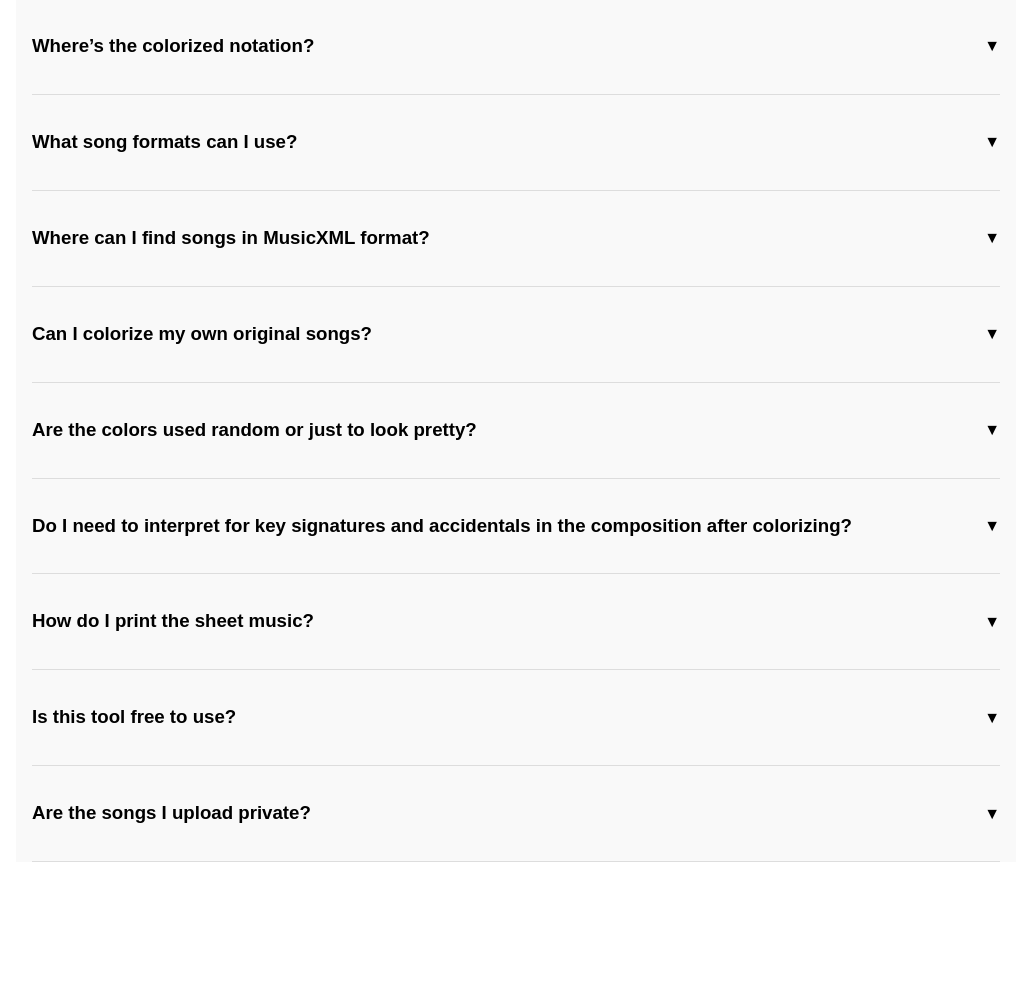
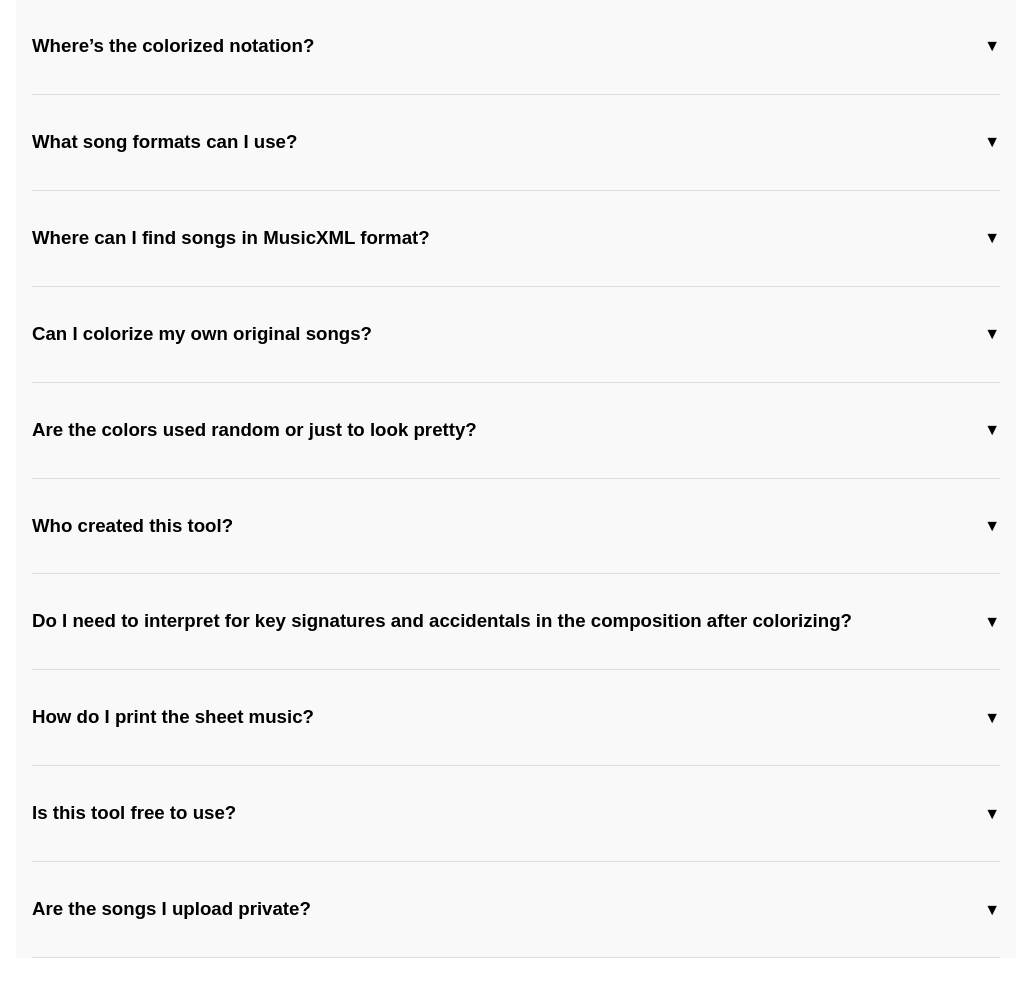
Before and after one commit to jake-kirsch/colormusic-render-tool, a FastAPI app: page /pages/faq in a window 1280 px wide. Shown: the part 78-1068 px from the top of the page, without its empty margins (124-1155 px from the left). Before the commit the page ends 940 px from the top, so only its background shows below. Run offline with FastAPI, Linux system fonts and the light colour scheme; some libraries are stand-ins or nearby versions.

Commit message:
Proto - Site Work (cont.)

```diff
--- a/app/templates/pages/about.html
+++ b/app/templates/pages/about.html
@@ -26,7 +26,7 @@
     <p style="font-size: 1.1rem;">The ColorMusic Notation Tool is provided for your playing pleasure by <strong><a href="https://www.linkedin.com/in/jake-kirsch-dataeng" target="_blank" rel="noopener noreferrer" style="color: black; text-decoration: none;">Jake Kirsch</a></strong>, a data engineer based in Atlanta.</p>
     <br>
     <p style="font-size: 1.1rem;">
-        This rendering tool is free to use. If it helps you, please consider supporting hosting & development costs ☕
+        The tool is free to use. If it helps you, please consider supporting hosting & development costs ☕
     </p>
     <a href="https://www.buymeacoffee.com/jake_kirsch" target="_blank">
         <button style="background-color: #FFDD00; color: #000; padding: 10px 20px; font-size: 16px; border-radius: 6px; border: none; cursor: pointer; font-weight: bold;">
--- a/app/templates/pages/faq.html
+++ b/app/templates/pages/faq.html
@@ -9,7 +9,7 @@
         <span class="arrow">▼</span>
       </div>
       <div class="faq-answer">
-        After you click “Render,” the color notation appears below on the webpage. A button labeled “Download All as ZIP” also appears for you to download the rendered notation to your local device. The ZIP folder contains both black-and-white and colorized versions of each song page.
+        <p>After you click “Render,” the color notation appears below on the webpage. A button labeled “Download All as ZIP” also appears for you to download the rendered notation to your local device. The ZIP folder contains both black-and-white and colorized versions of each song page.</p>
       </div>
     </div>
 
@@ -47,7 +47,7 @@
         <span class="arrow">▼</span>
       </div>
       <div class="faq-answer">
-        A growing number of sites make downloadable sheet music in MusicXML format, or in formats that can be converted to MusicXML. This <a href="https://www.musicxml.com/music-in-musicxml/" target="_blank" rel="noopener noreferrer" style="color: black;">site</a> lists where you can download sheet music in MusicXML or compatible formats.
+        <p>A growing number of sites make downloadable sheet music in MusicXML format, or in formats that can be converted to MusicXML. This <a href="https://www.musicxml.com/music-in-musicxml/" target="_blank" rel="noopener noreferrer" style="color: black;">site</a> lists where you can download sheet music in MusicXML or compatible formats.</p>
       </div>
     </div>
 
@@ -59,7 +59,7 @@
           <span class="arrow">▼</span>
         </div>
         <div class="faq-answer">
-            Yes. This rendering tool allows you to colorize any notation created using the supported formats. So any song you compose with a tool like MuseScore, for example, can be converted to ColorMusic&reg;.
+            <p>Yes. This rendering tool allows you to colorize any notation created using the supported formats. So any song you compose with a tool like MuseScore, for example, can be converted to ColorMusic&reg;.</p>
         </div>
     </div>
 
@@ -71,7 +71,19 @@
           <span class="arrow">▼</span>
         </div>
         <div class="faq-answer">
-            No. The colors highlight the music theory used to compose each song, based on the ColorMusic&reg; system.
+            <p>No. The colors highlight the music theory used to compose each song, based on the ColorMusic&reg; system.</p>
+        </div>
+    </div>
+
+    <div class="faq">
+        <div class="faq-question">
+          <p dir="ltr" style="line-height: 1.656;">
+              <span style="color: #000000; font-family: Arial; font-size: 13.999999999999998pt; font-weight: 700; vertical-align: baseline;">Who created this tool?</span>
+          </p>
+          <span class="arrow">▼</span>
+        </div>
+        <div class="faq-answer">
+            <p>The ColorMusic Notation Tool was created by <strong><a href="https://www.linkedin.com/in/jake-kirsch-dataeng" target="_blank" rel="noopener noreferrer" style="color: black; text-decoration: none;">Jake Kirsch</a></strong> using Python (FastAPI) and JavaScript for development, Render for webhosting, and Google Cloud Storage for file storage. He is a data engineer based in Atlanta.</p>
         </div>
     </div>
 
@@ -83,7 +95,7 @@
           <span class="arrow">▼</span>
         </div>
         <div class="faq-answer">
-            No, and that's the beauty of the ColorMusic&reg; system.  The color/shape you see is the note you play, no additional interpretation required.  The symbols for key signature and accidentals have been preserved in the rendering for reference but not required for playing.
+            <p>No, and that's the beauty of the ColorMusic&reg; system.  The color/shape you see is the note you play, no additional interpretation required.  The symbols for key signature and accidentals have been preserved in the rendering for reference but not required for playing.</p>
         </div>
     </div>
 
@@ -95,7 +107,7 @@
           <span class="arrow">▼</span>
         </div>
         <div class="faq-answer">
-            Click the “Download All as ZIP” button, then print each colorized page using your printer dialog box. You may need to adjust the print size settings to fit the sheet music within the dimensions of your pages.
+            <p>Click the “Download All as ZIP” button, then print each colorized page using your printer dialog box. You may need to adjust the print size settings to fit the sheet music within the dimensions of your pages.</p>
         </div>
     </div>
 
@@ -107,7 +119,7 @@
           <span class="arrow">▼</span>
         </div>
         <div class="faq-answer">
-            Yes. Although it’s not necessary, we’d appreciate it if you credited this site when sharing or publishing your colorized notation.
+            <p>Yes. Although it’s not necessary, we’d appreciate it if you credited this site when sharing or publishing your colorized notation.</p>
             <br><br>
             Note that any commercial use of the music you colorize may require a license from the source copyright holder, which can involve various factors (e.g., country of origin, country of use, etc.). So conduct your own due diligence; this site disclaims any liability for copyright infringement.
         </div>
@@ -121,7 +133,7 @@
           <span class="arrow">▼</span>
         </div>
         <div class="faq-answer">
-            All files are temporarily stored in a private bucket in Google Cloud Storage with max lifetime of 1-day.
+            <p>All files are temporarily stored in a private bucket in Google Cloud Storage with max lifetime of 1-day.<p>
         </div>
     </div>
 
```
